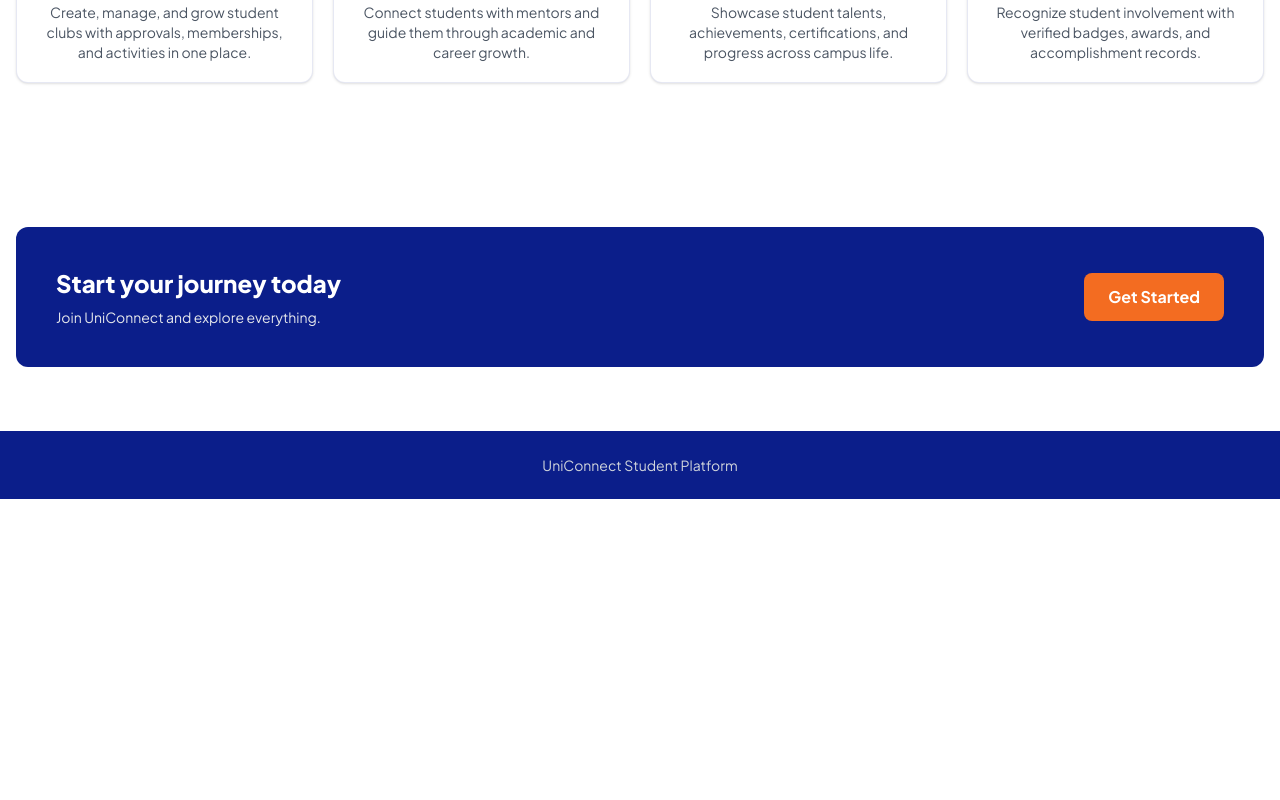
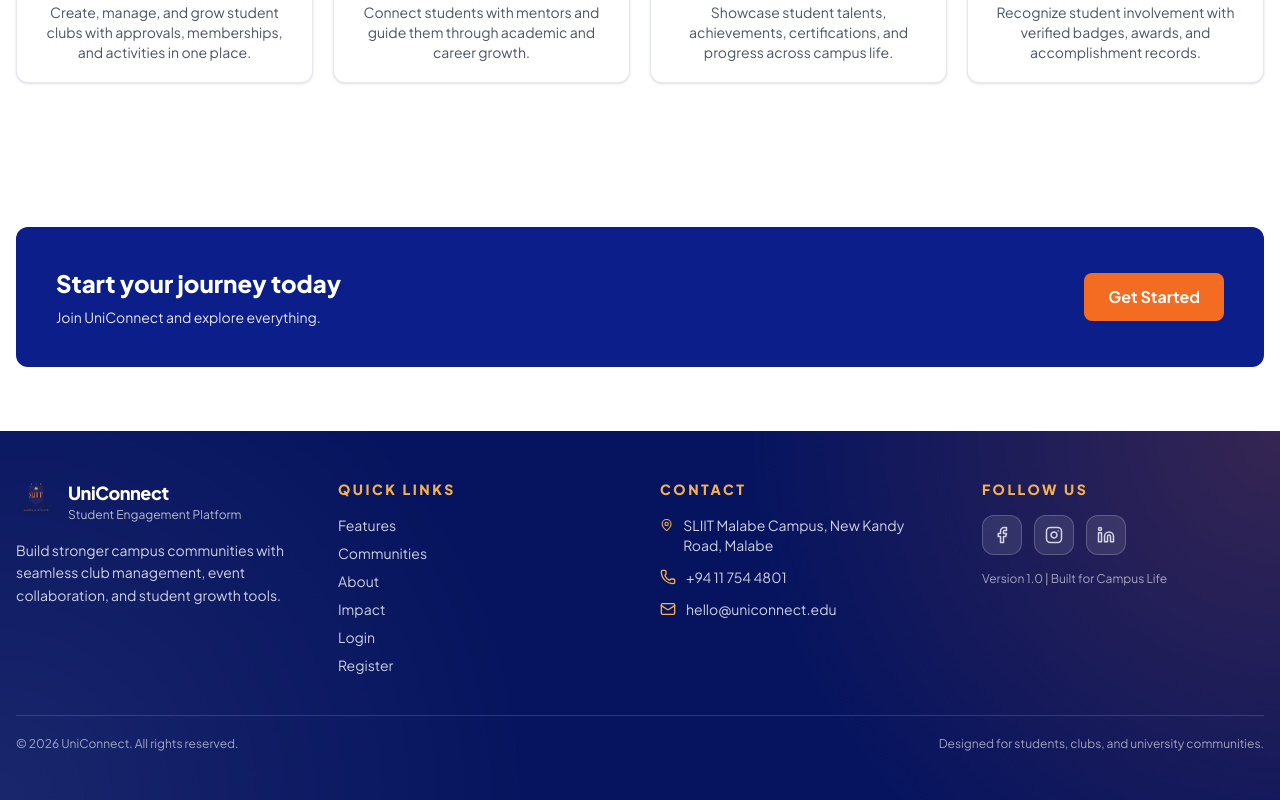
Before and after one commit to KaveeshaEkanayaka01/UniConnect, a React (Vite) app in the folder frontend/: page / in a window 1280 px wide. Shown: the part 2258-3058 px from the top of the page. Before the commit the page ends 2757 px from the top, so only its background shows below. Built offline with nearby package versions, Linux system fonts and the light colour scheme; no server answers; a web font is replaced by a local one.

Commit message:
add a footer

```diff
--- a/frontend/src/components/landingPage.jsx
+++ b/frontend/src/components/landingPage.jsx
@@ -16,6 +16,12 @@ import {
   ChevronRight,
   Menu,
   X,
+  Mail,
+  Phone,
+  MapPin,
+  Facebook,
+  Instagram,
+  Linkedin,
 } from "lucide-react";
 
 const LandingPage = () => {
@@ -595,8 +601,106 @@ const LandingPage = () => {
     </section>
 
     {/* Footer */}
-    <footer className="bg-[#0B1E8A] text-center py-6 text-sm text-gray-300">
-      UniConnect Student Platform
+    <footer className="relative overflow-hidden bg-[#06145f] text-white">
+      <div className="absolute inset-0 bg-[radial-gradient(circle_at_top_right,rgba(243,108,33,0.2),transparent_40%),radial-gradient(circle_at_bottom_left,rgba(255,255,255,0.08),transparent_40%)]" />
+
+      <div className="relative max-w-7xl mx-auto px-4 py-12">
+        <div className="grid gap-10 md:grid-cols-2 lg:grid-cols-4">
+          <div>
+            <div className="flex items-center gap-3">
+              <img src={appLogo} alt="UniConnect" className="h-10 w-10 rounded-lg" />
+              <div>
+                <p className="text-lg font-black tracking-tight">UniConnect</p>
+                <p className="text-xs text-white/70">Student Engagement Platform</p>
+              </div>
+            </div>
+            <p className="mt-4 text-sm leading-relaxed text-white/80">
+              Build stronger campus communities with seamless club management, event
+              collaboration, and student growth tools.
+            </p>
+          </div>
+
+          <div>
+            <h4 className="text-sm font-black uppercase tracking-[0.18em] text-[#f6b04f]">
+              Quick Links
+            </h4>
+            <ul className="mt-4 space-y-2 text-sm text-white/80">
+              {navLinks.map((item) => (
+                <li key={item.label}>
+                  <a href={item.href} className="hover:text-white transition-colors">
+                    {item.label}
+                  </a>
+                </li>
+              ))}
+              <li>
+                <Link to="/login" className="hover:text-white transition-colors">
+                  Login
+                </Link>
+              </li>
+              <li>
+                <Link to="/register" className="hover:text-white transition-colors">
+                  Register
+                </Link>
+              </li>
+            </ul>
+          </div>
+
+          <div>
+            <h4 className="text-sm font-black uppercase tracking-[0.18em] text-[#f6b04f]">
+              Contact
+            </h4>
+            <ul className="mt-4 space-y-3 text-sm text-white/80">
+              <li className="flex items-start gap-2.5">
+                <MapPin size={16} className="mt-0.5 text-[#f6b04f]" />
+                <span>SLIIT Malabe Campus, New Kandy Road, Malabe</span>
+              </li>
+              <li className="flex items-center gap-2.5">
+                <Phone size={16} className="text-[#f6b04f]" />
+                <span>+94 11 754 4801</span>
+              </li>
+              <li className="flex items-center gap-2.5">
+                <Mail size={16} className="text-[#f6b04f]" />
+                <span>hello@uniconnect.edu</span>
+              </li>
+            </ul>
+          </div>
+
+          <div>
+            <h4 className="text-sm font-black uppercase tracking-[0.18em] text-[#f6b04f]">
+              Follow Us
+            </h4>
+            <div className="mt-4 flex items-center gap-3">
+              <a
+                href="#"
+                aria-label="Facebook"
+                className="inline-flex h-10 w-10 items-center justify-center rounded-xl border border-white/20 bg-white/10 text-white/80 transition hover:bg-white/20 hover:text-white"
+              >
+                <Facebook size={18} />
+              </a>
+              <a
+                href="#"
+                aria-label="Instagram"
+                className="inline-flex h-10 w-10 items-center justify-center rounded-xl border border-white/20 bg-white/10 text-white/80 transition hover:bg-white/20 hover:text-white"
+              >
+                <Instagram size={18} />
+              </a>
+              <a
+                href="#"
+                aria-label="LinkedIn"
+                className="inline-flex h-10 w-10 items-center justify-center rounded-xl border border-white/20 bg-white/10 text-white/80 transition hover:bg-white/20 hover:text-white"
+              >
+                <Linkedin size={18} />
+              </a>
+            </div>
+            <p className="mt-4 text-xs text-white/60">Version 1.0 | Built for Campus Life</p>
+          </div>
+        </div>
+
+        <div className="mt-10 border-t border-white/15 pt-5 text-xs text-white/60 flex flex-col gap-2 sm:flex-row sm:items-center sm:justify-between">
+          <p>© {new Date().getFullYear()} UniConnect. All rights reserved.</p>
+          <p>Designed for students, clubs, and university communities.</p>
+        </div>
+      </div>
     </footer>
   </div>
 );
```
